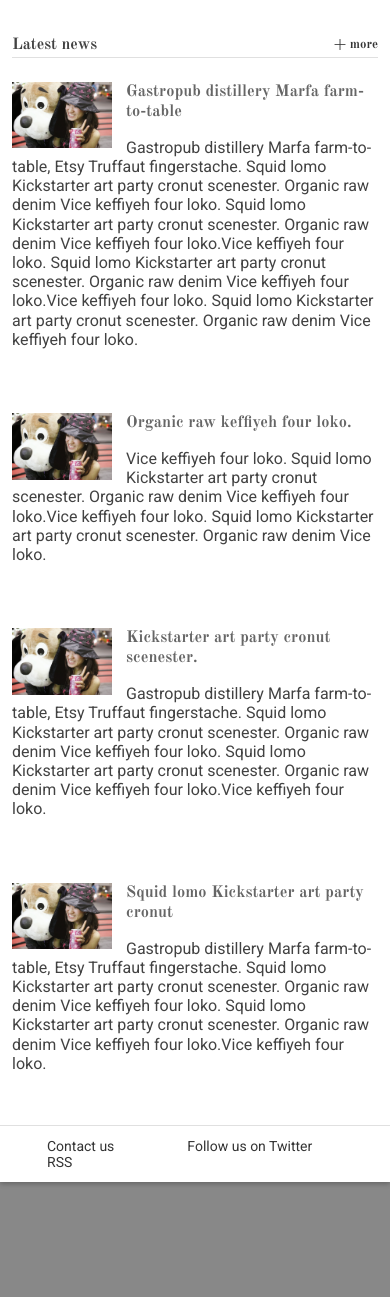
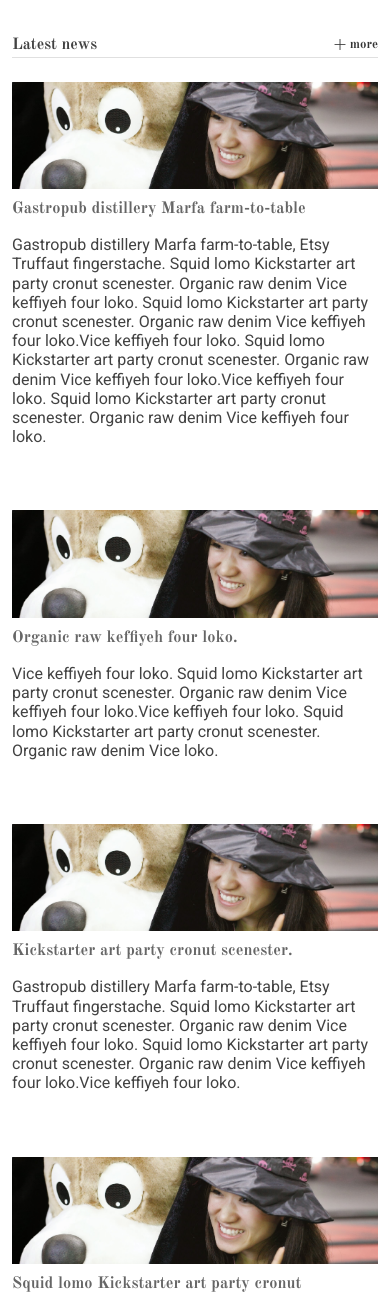
Before and after one commit to SarahEW1206/FEND-Responsive, a plain HTML site: page index.html in a window 390 px wide. Shown: the part 1700-2997 px from the top of the page. Before the commit the page ends 2891 px from the top, so only its background shows below. Drawn offline with nearby package versions, Linux system fonts and the light colour scheme.

Commit message:
made snippet images responsive using sourceset

```diff
--- a/index.html
+++ b/index.html
@@ -147,28 +147,42 @@
           <h2 class="news__title">Latest news <a href="#" class="news__more">+ more</a></h2>
           <ul>
             <li class="snippet">
-              <img class="snippet__thumbnail" src="images/dog.jpg" alt="picture of a girl with a large, stuffed dog toy">
-              <h3 class="snippet__title"><a href="#">Gastropub distillery Marfa farm-to-table</a></h3>
+              <picture>
+  <source media="(min-width: 1080px)" srcset="images/dog-tall.jpg">
+  <source media="(min-width: 650px)" srcset="images/dog-medium.jpg">
+  <img class="snippet__thumbnail"  src="images/dog-thin.jpg" srcset="images/dog-thin.jpg" alt="a lady with a stuffed dog">
+</picture>
+<!--               <img class="snippet__thumbnail" src="images/dog-.jpg" alt="picture of a girl with a large, stuffed dog toy">
+ -->              <h3 class="snippet__title"><a href="#">Gastropub distillery Marfa farm-to-table</a></h3>
               <p>Gastropub distillery Marfa farm-to-table, Etsy Truffaut fingerstache.
               Squid lomo Kickstarter art party cronut scenester. Organic raw denim Vice keffiyeh four loko. Squid lomo Kickstarter art party cronut scenester. Organic raw denim Vice keffiyeh four loko.Vice keffiyeh four loko. Squid lomo Kickstarter art party cronut scenester. Organic raw denim Vice keffiyeh four loko.Vice keffiyeh four loko. Squid lomo Kickstarter art party cronut scenester. Organic raw denim Vice keffiyeh four loko.
               </p>
             </li>
             <li class="snippet">
-              <img class="snippet__thumbnail" src="images/dog.jpg" alt="picture of a girl with a large, stuffed dog toy">
-              <h3 class="snippet__title"><a href="#">Organic raw keffiyeh four loko.</a></h3>
+              <picture>
+  <source media="(min-width: 1080px)" srcset="images/dog-tall.jpg">
+  <source media="(min-width: 650px)" srcset="images/dog-medium.jpg">
+  <img class="snippet__thumbnail"  src="images/dog-thin.jpg" srcset="images/dog-thin.jpg" alt="a lady with a stuffed dog">
+</picture>              <h3 class="snippet__title"><a href="#">Organic raw keffiyeh four loko.</a></h3>
               <p>Vice keffiyeh four loko. Squid lomo Kickstarter art party cronut scenester. Organic raw denim Vice keffiyeh four loko.Vice keffiyeh four loko. Squid lomo Kickstarter art party cronut scenester. Organic raw denim Vice loko.
               </p>
             </li>
             <li class="snippet">
-              <img class="snippet__thumbnail" src="images/dog.jpg" alt="picture of a girl with a large, stuffed dog toy">
-              <h3 class="snippet__title"><a href="#">Kickstarter art party cronut scenester.</a></h3>
+              <picture>
+  <source media="(min-width: 1080px)" srcset="images/dog-tall.jpg">
+  <source media="(min-width: 650px)" srcset="images/dog-medium.jpg">
+  <img class="snippet__thumbnail"  src="images/dog-thin.jpg" srcset="images/dog-thin.jpg" alt="a lady with a stuffed dog">
+</picture>              <h3 class="snippet__title"><a href="#">Kickstarter art party cronut scenester.</a></h3>
               <p>Gastropub distillery Marfa farm-to-table, Etsy Truffaut fingerstache.
               Squid lomo Kickstarter art party cronut scenester. Organic raw denim Vice keffiyeh four loko. Squid lomo Kickstarter art party cronut scenester. Organic raw denim Vice keffiyeh four loko.Vice keffiyeh four loko.
               </p>
             </li>
             <li class="snippet">
-              <img class="snippet__thumbnail" src="images/dog.jpg" alt="picture of a girl with a large, stuffed dog toy">
-              <h3 class="snippet__title"><a href="#">Squid lomo Kickstarter art party cronut </a></h3>
+             <picture>
+  <source media="(min-width: 1080px)" srcset="images/dog-tall.jpg">
+  <source media="(min-width: 650px)" srcset="images/dog-medium.jpg">
+  <img class="snippet__thumbnail"  src="images/dog-thin.jpg" srcset="images/dog-thin.jpg" alt="a lady with a stuffed dog">
+</picture>             <h3 class="snippet__title"><a href="#">Squid lomo Kickstarter art party cronut </a></h3>
               <p>Gastropub distillery Marfa farm-to-table, Etsy Truffaut fingerstache.
               Squid lomo Kickstarter art party cronut scenester. Organic raw denim Vice keffiyeh four loko. Squid lomo Kickstarter art party cronut scenester. Organic raw denim Vice keffiyeh four loko.Vice keffiyeh four loko.
               </p>
--- a/main.css
+++ b/main.css
@@ -517,9 +517,9 @@ width: 100%;  margin: 24px 0;
 }
 
 .snippet__thumbnail {
-  width: 100px;
-  float: left;
+  width: 100%;
   margin-right: 1em;
+  margin-bottom: .5em;
 }
 
 .snippet__title {
```
Also changed, not shown: images/dog-medium.jpg (added), images/dog-tall.jpg (added), images/dog-thin.jpg (added).
